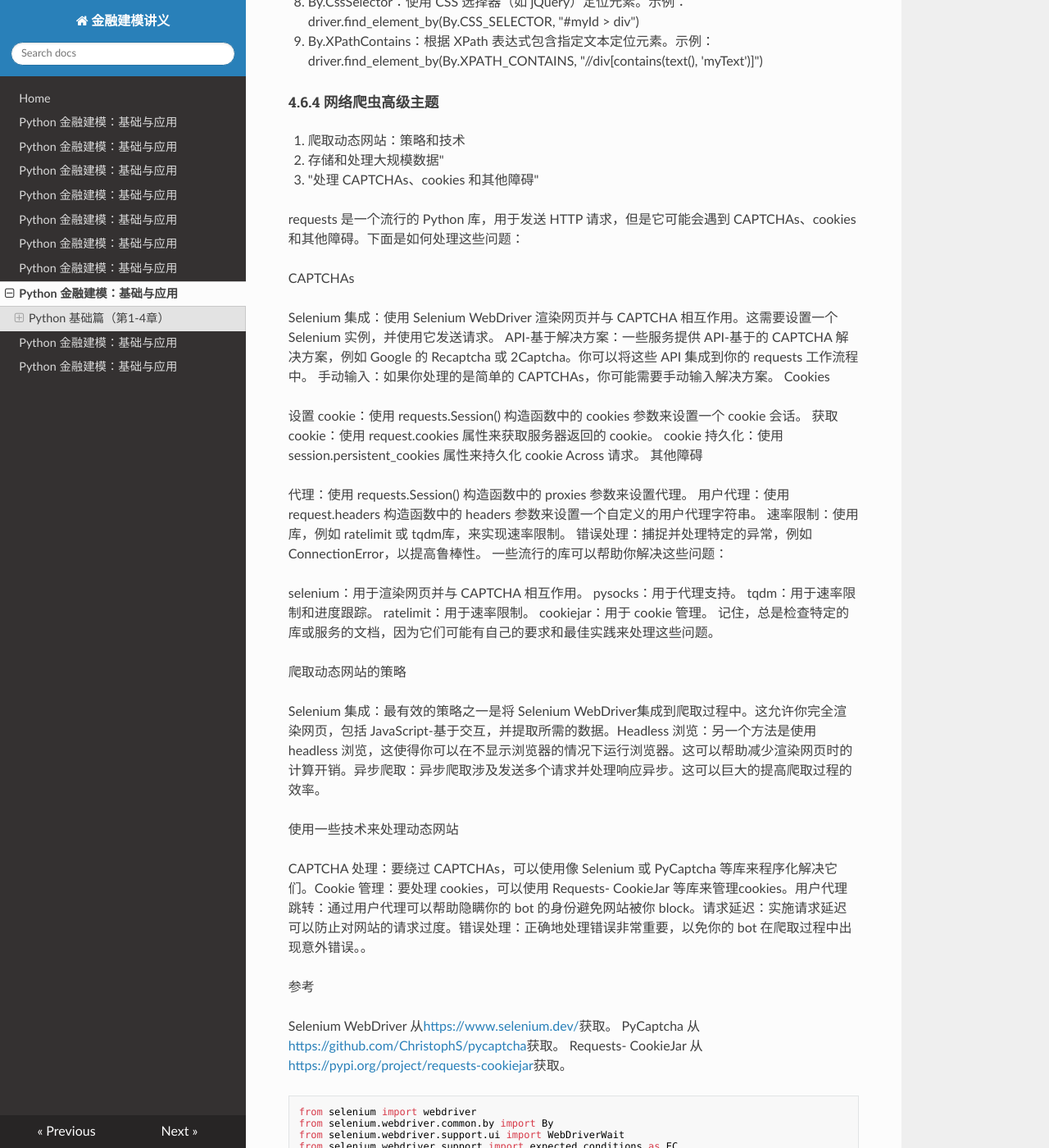
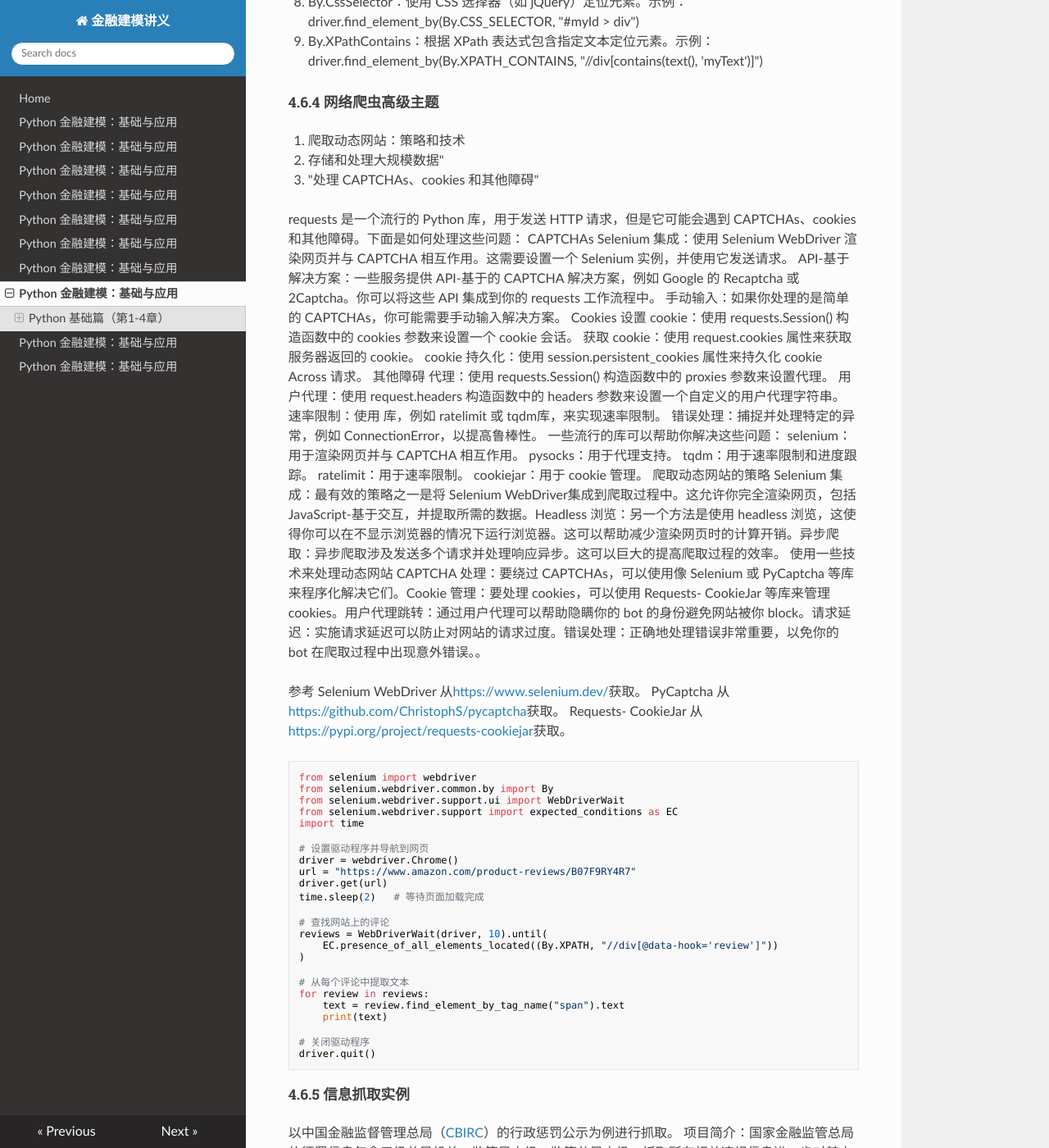
Before and after one commit to sihtyh/draft_textbook, an MkDocs documentation site: the page built from docs/draft_chapter4.md, in a window 1280 px wide and 1400 px high, scrolled down 30510 px. Shown: the whole window at 82% size. Built offline with MkDocs 1.6.1, drawn with Linux system fonts in a browser that asks for light colours; nearby versions of some CDN libraries; some of the changed text lies outside the part shown.

Commit message:
Add files via upload

````diff
--- a/docs/draft_chapter4.md
+++ b/docs/draft_chapter4.md
@@ -1407,7 +1407,7 @@ else:
 
 这个示例发送了一个 GET 请求到指定的 URL，获取响应，并打印出响应状态码和内容。如果响应状态码为 200，則打印出 JSON 对象；否则，打印出错误信息。处理响应(response)，例如response.text: 获取响应的文本内容；response.json(): 尝试将响应转换为 JSON 对象；response.xml(): 尝试将响应转换为 XML 对象。
 
-```
+```python
 import requests
 # 设置 POST 请求的 URL 和 数据
 url  =  "https://example.com/submit_data"
@@ -1425,7 +1425,7 @@ else:
 
 安装和导入beautifulsoup4使用以下语句即可：
 
-```
+```python
 #pip install beautifulsoup4
 from bs4 import BeautifulSoup
 soup = BeautifulSoup(open("xxx.html","html.parser"）
@@ -1550,42 +1550,31 @@ print(data)
 3. "处理 CAPTCHAs、cookies 和其他障碍"
 
 requests 是一个流行的 Python 库，用于发送 HTTP 请求，但是它可能会遇到 CAPTCHAs、cookies 和其他障碍。下面是如何处理这些问题：
-
 CAPTCHAs
-
 Selenium 集成：使用 Selenium WebDriver 渲染网页并与 CAPTCHA 相互作用。这需要设置一个 Selenium 实例，并使用它发送请求。
 API-基于解决方案：一些服务提供 API-基于的 CAPTCHA 解决方案，例如 Google 的 Recaptcha 或 2Captcha。你可以将这些 API 集成到你的 requests 工作流程中。
 手动输入：如果你处理的是简单的 CAPTCHAs，你可能需要手动输入解决方案。
 Cookies
-
 设置 cookie：使用 requests.Session() 构造函数中的 cookies 参数来设置一个 cookie 会话。
 获取 cookie：使用 request.cookies 属性来获取服务器返回的 cookie。
 cookie 持久化：使用 session.persistent_cookies 属性来持久化 cookie Across 请求。
 其他障碍
-
 代理：使用 requests.Session() 构造函数中的 proxies 参数来设置代理。
 用户代理：使用 request.headers 构造函数中的 headers 参数来设置一个自定义的用户代理字符串。
 速率限制：使用 库，例如 ratelimit 或 tqdm库，来实现速率限制。
 错误处理：捕捉并处理特定的异常，例如 ConnectionError，以提高鲁棒性。
 一些流行的库可以帮助你解决这些问题：
-
 selenium：用于渲染网页并与 CAPTCHA 相互作用。
 pysocks：用于代理支持。
 tqdm：用于速率限制和进度跟踪。
 ratelimit：用于速率限制。
 cookiejar：用于 cookie 管理。
-记住，总是检查特定的库或服务的文档，因为它们可能有自己的要求和最佳实践来处理这些问题。
-
 爬取动态网站的策略
-
 Selenium 集成：最有效的策略之一是将 Selenium WebDriver集成到爬取过程中。这允许你完全渲染网页，包括 JavaScript-基于交互，并提取所需的数据。Headless 浏览：另一个方法是使用 headless 浏览，这使得你可以在不显示浏览器的情况下运行浏览器。这可以帮助减少渲染网页时的计算开销。异步爬取：异步爬取涉及发送多个请求并处理响应异步。这可以巨大的提高爬取过程的效率。
-
 使用一些技术来处理动态网站
-
 CAPTCHA 处理：要绕过 CAPTCHAs，可以使用像 Selenium 或 PyCaptcha 等库来程序化解决它们。Cookie 管理：要处理 cookies，可以使用 Requests- CookieJar 等库来管理cookies。用户代理跳转：通过用户代理可以帮助隐瞒你的 bot 的身份避免网站被你 block。请求延迟：实施请求延迟可以防止对网站的请求过度。错误处理：正确地处理错误非常重要，以免你的 bot 在爬取过程中出现意外错误。。
 
 参考
-
 Selenium WebDriver 从[https://www.selenium.dev/](https://www.selenium.dev/)获取。
 PyCaptcha 从[https://github.com/ChristophS/pycaptcha](https://github.com/ChristophS/pycaptcha)获取。
 Requests- CookieJar 从[https://pypi.org/project/requests-cookiejar](https://pypi.org/project/requests-cookiejar)获取。
@@ -1618,13 +1607,9 @@ driver.quit()
 ```
 
 ##### 4.6.5 信息抓取实例
-
-以中国金融监督管理总局（[CBIRC](https://www.cbirc.gov.cn/cn/view/pages/ItemList.html?itemPId=923&itemId=4113&itemUrl=ItemListRightList.html&itemName=%E6%80%BB%E5%B1%80%E6%9C%BA%E5%85%B3&itemsubPId=931&itemsubPName=%E8%A1%8C%E6%94%BF%E5%A4%84%E7%BD%9A)）的行政惩罚公示为例进行抓取
-
-项目简介：国家金融监管总局的惩罚信息包含三级总局机关、监管局本级、监管分局本级，抓取所有相关违规信息进一步对其中银行的相关违规信息进行梳理
-
+以中国金融监督管理总局（[CBIRC](https://www.cbirc.gov.cn/cn/view/pages/ItemList.html?itemPId=923&itemId=4113&itemUrl=ItemListRightList.html&itemName=%E6%80%BB%E5%B1%80%E6%9C%BA%E5%85%B3&itemsubPId=931&itemsubPName=%E8%A1%8C%E6%94%BF%E5%A4%84%E7%BD%9A)）的行政惩罚公示为例进行抓取。
+项目简介：国家金融监管总局的惩罚信息包含三级总局机关、监管局本级、监管分局本级，抓取所有相关违规信息进一步对其中银行的相关违规信息进行梳理。
 以下程序将该任务分成两个步骤：第一步获得惩罚信息的docid，第二步是根据docid抓取页面并获得信息。
-
 ```python
 import re
 from selenium import webdriver
````
Also changed, not shown: other parts of docs/draft_chapter4.md (+1 -1 lines).
